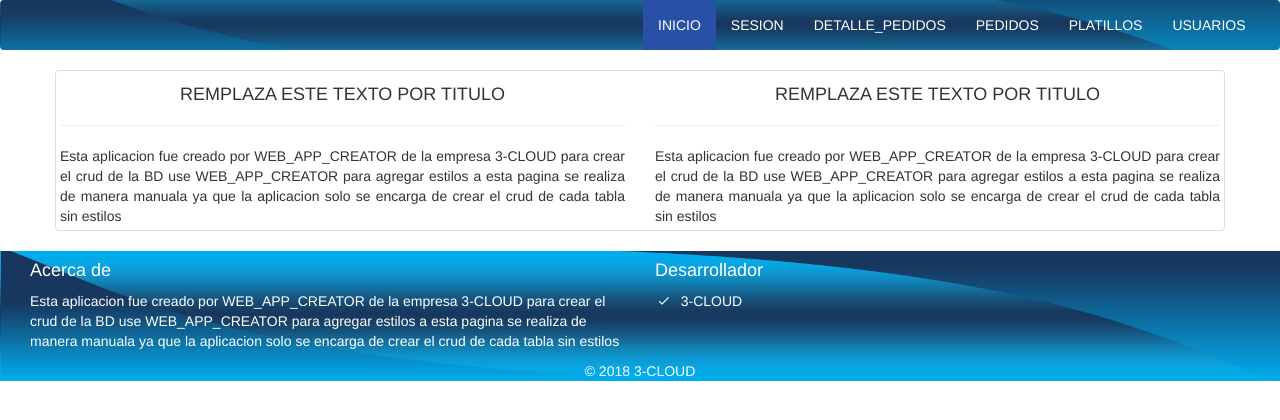
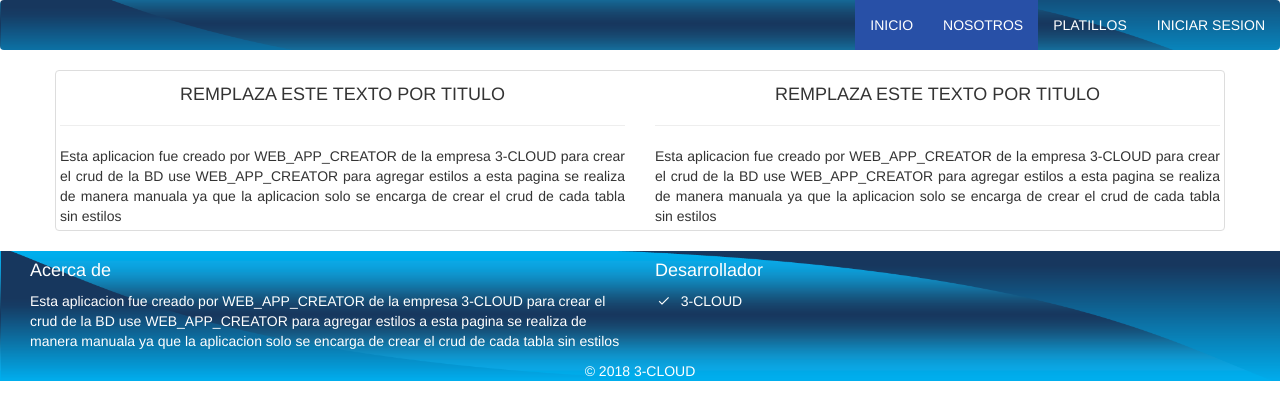
Before and after one commit to CarmelaValencia/Ejemplo, a PHP site: page / in a window 1280 px wide. Shown: the top 420 px of the page. Run offline with PHP 8.4, Linux system fonts and the light colour scheme.

Commit message:
modificados

```diff
--- a/cuerpos/detalles/platillos.php
+++ b/cuerpos/detalles/platillos.php
@@ -1,2 +1,4 @@
 <?php include ("../../php/Conexion_platillos.php");	$conexion=new Conexion_platillos();
-	$datos=$conexion->recuperar_platillos();foreach($datos as $dato){ ?><label class="text-uppercase"><b>tipo:</b></label><p class="text-uppercase"><?=$dato['tipo']?></p><label class="text-uppercase"><b>descuento:</b></label><p class="text-uppercase"><?=$dato['descuento']?></p><label class="text-uppercase"><b>foto:</b></label><p class="text-uppercase"><?=$dato['foto']?></p><label class="text-uppercase"><b>precio:</b></label><p class="text-uppercase"><?=$dato['precio']?></p><label class="text-uppercase"><b>nombre_platillos:</b></label><p class="text-uppercase"><?=$dato['nombre_platillos']?></p><label class="text-uppercase"><b>id_platillos:</b></label><p class="text-uppercase"><?=$dato['id_platillos']?></p><?php } ?>
+	$datos=$conexion->recuperar_platillos();foreach($datos as $dato){ ?>
+<label class="text-uppercase"><b>foto:</b></label><p class="text-uppercase"><?=$dato['foto']?></p><label class="text-uppercase"><b>nombre_platillos:</b></label><p class="text-uppercase"><?=$dato['nombre_platillos']?></p><label class="text-uppercase"><b>precio:</b></label><p class="text-uppercase"><?=$dato['precio']?></p><label class="text-uppercase"><b>tipo:</b></label><p class="text-uppercase"><?=$dato['tipo']?></p><label class="text-uppercase"><b>descuento:</b></label><p class="text-uppercase"><?=$dato['descuento']?></p>
+<?php } ?>
--- a/cuerpos/tabla/platillos.php
+++ b/cuerpos/tabla/platillos.php
@@ -3,14 +3,14 @@
         }
         ?><table class="table text-uppercase table-responsive table-bordered pre-scrollable">
 	<thead>
-        <th>tipo</th><th>descuento</th><th>foto</th><th>precio</th><th>nombre_platillos</th><th>id_platillos</th>
+        <th>foto</th><th>nombre_platillos</th><th>precio</th><th>tipo</th><th>descuento</th><th></th><th></th>
 	</thead>
 	<tbody id="tabla-usuarios" class="text-center">
 		<?php
 		$datos=new Conexion_platillos();
 		$datos=$datos->buscar_platillos();
 		foreach($datos as $dato){ ?>
-		<tr><th ><?=$dato['tipo']?></th><th ><?=$dato['descuento']?></th><th ><?=$dato['foto']?></th><th ><?=$dato['precio']?></th><th ><?=$dato['nombre_platillos']?></th><th ><?=$dato['id_platillos']?></th>
+		<tr><th ><?=$dato['foto']?></th><th ><?=$dato['nombre_platillos']?></th><th ><?=$dato['precio']?></th><th ><?=$dato['tipo']?></th><th ><?=$dato['descuento']?></th>
 			<th >
 				<center>
 					<li
--- a/cuerpos/tabla/usuarios.php
+++ b/cuerpos/tabla/usuarios.php
@@ -3,14 +3,14 @@
         }
         ?><table class="table text-uppercase table-responsive table-bordered pre-scrollable">
 	<thead>
-        <th>foto</th><th>tipo</th><th>nombre_real</th><th>contrasenia</th><th>nombre_usuarios</th><th>id_usuarios</th>
+        <th>foto</th><th>tipo</th><th>nombre completo</th><th>nombre de usuario</th>
 	</thead>
 	<tbody id="tabla-usuarios" class="text-center">
 		<?php
 		$datos=new Conexion_usuarios();
 		$datos=$datos->buscar_usuarios();
 		foreach($datos as $dato){ ?>
-		<tr><th ><?=$dato['foto']?></th><th ><?=$dato['tipo']?></th><th ><?=$dato['nombre_real']?></th><th ><?=$dato['contrasenia']?></th><th ><?=$dato['nombre_usuarios']?></th><th ><?=$dato['id_usuarios']?></th>
+		<tr><th ><?=$dato['foto']?></th><th ><?=$dato['tipo']?></th><th ><?=$dato['nombre_real']?></th><th ><?=$dato['nombre_usuarios']?></th>
 			<th >
 				<center>
 					<li
--- a/menu.php
+++ b/menu.php
@@ -1,6 +1,10 @@
-      <li onclick="cuerpos('inicioPagina.php')" class="active"><a href="#" style="color:#fff">INICIO</a></li>
-﻿      <li onclick="cuerpos('inicio.php')" class=""><a href="#" style="color:#fff"><?php if(isset($_SESSION['NOMBRE-KEY'])){ echo '('.$_SESSION['NOMBRE-KEY'].')';?><?php }else{ ?>SESION<?php } ?></a></li>
-﻿<li onclick="cuerpos('detalle_pedidos.php')" class=""><a href="#" style="color:#fff">detalle_pedidos</a></li>
-﻿<li onclick="cuerpos('pedidos.php')" class=""><a href="#" style="color:#fff">pedidos</a></li>
-﻿<li onclick="cuerpos('platillos.php')" class=""><a href="#" style="color:#fff">platillos</a></li>
-﻿<li onclick="cuerpos('usuarios.php')" class=""><a href="#" style="color:#fff">usuarios</a></li>
+<li onclick="cuerpos('inicioPagina.php')" class="active"><a href="#" style="color:#fff">INICIO</a></li>
+<li onclick="cuerpos('inicioPagina.php')" class="active"><a href="#" style="color:#fff">NOSOTROS</a></li>
+<li onclick="cuerpos('platillos.php')" class=""><a href="#" style="color:#fff">platillos</a></li>
+<li onclick="cuerpos('inicio.php')" class=""><a href="#" style="color:#fff"><?php if(isset($_SESSION['NOMBRE-KEY'])){ echo '('.$_SESSION['NOMBRE-KEY'].')';?><?php }else{ ?>INICIAR SESION<?php } ?></a></li>
+    <?php @session_start(); if(isset($_SESSION['NOMBRE-KEY'])){ ?>
+    <li onclick="cuerpos('detalle_pedidos.php')" class=""><a href="#" style="color:#fff">detalle_pedidos</a></li>
+    <li onclick="cuerpos('pedidos.php')" class=""><a href="#" style="color:#fff">pedidos</a></li>
+    <?php if($_SESSION['TIPO']==1){ ?>
+    <li onclick="cuerpos('usuarios.php')" class=""><a href="#" style="color:#fff">usuarios</a></li>
+    <?php } }?>
--- a/php/Conexion_usuarios.php
+++ b/php/Conexion_usuarios.php
@@ -10,7 +10,7 @@ class Conexion_usuarios extends Conexion {
             if(isset($_GET['usuarios'])){
                 $usuarios=$_GET['usuarios'];
             }
-        return $this->db->query("select * from usuarios where nombre_usuarios like  '%$usuarios%'");
+        return $this->db->query("select * from usuarios where nombre_usuarios like  '%$usuarios%' and tipo!=1");
     }
 
     public function recuperar_usuarios(){
@@ -33,6 +33,7 @@ class Conexion_usuarios extends Conexion {
             foreach ($consulta as $key) {
             @session_start();
             $_SESSION['NOMBRE-KEY']=$key['nombre_usuarios'];
+            $_SESSION['TIPO']=$key['tipo'];
                 return "1";
            }
     }
```
Also changed, not shown: cuerpos/detalles/usuarios.php (+6 -1 lines), cuerpos/formularios/usuarios.php (+25 -17 lines).
